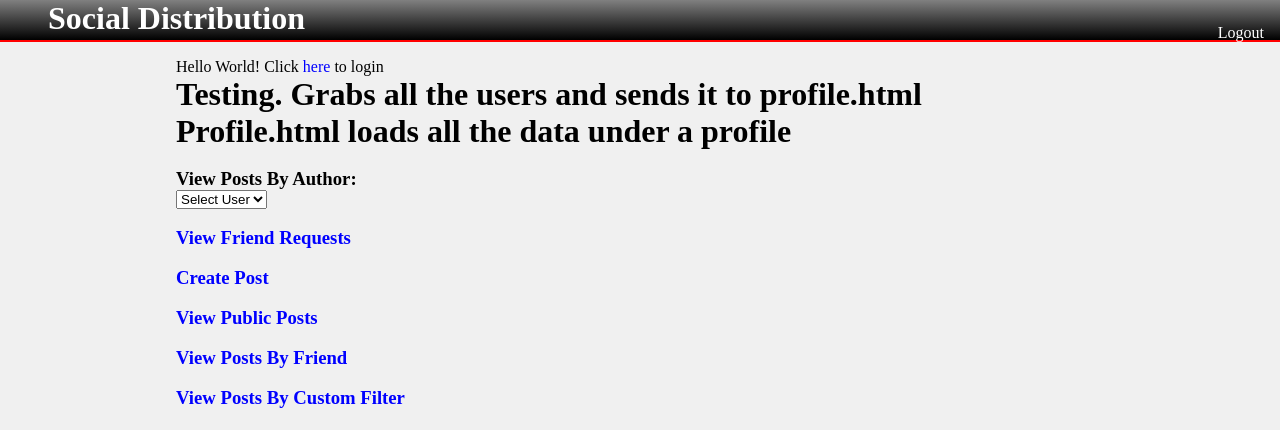
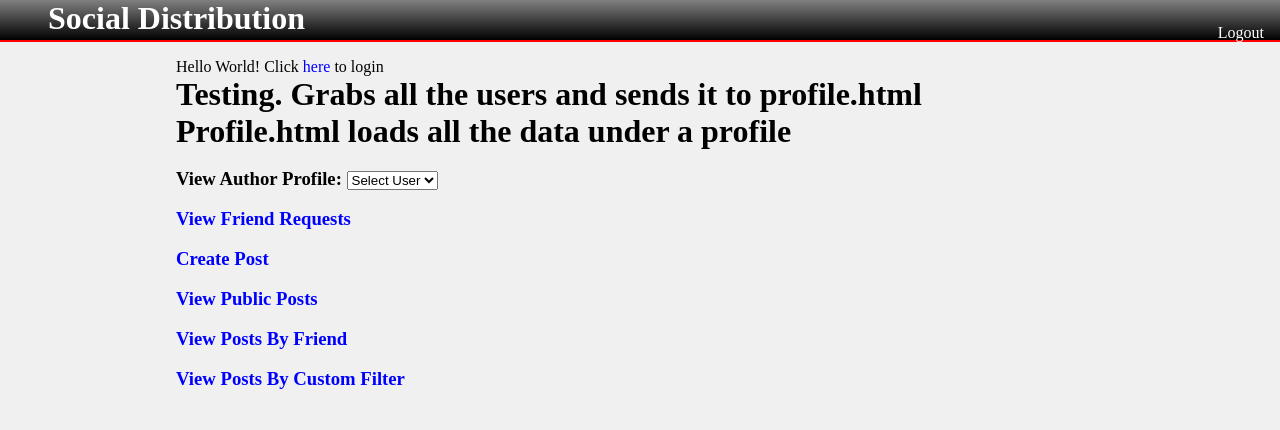
Before and after one commit to CMPUT410W15T02/CMPUT410W15-project, a Django app: page / in a window 1280 px wide; the page is wider, and only the part inside the window is pictured. Shown: the top 430 px of that part. Run offline with Django 3.2, Linux system fonts and the light colour scheme; data comes from the database, SQL or seed files in the repository.

Commit message:
just realized the link was to profile, not posts. whoops!

```diff
--- a/social_distribution/authors/views.py
+++ b/social_distribution/authors/views.py
@@ -101,7 +101,7 @@ def user_login(request):
 @login_required
 def user_logout(request):
     logout(request)
-    return HttpResponseRedirect('/')
+    return HttpResponseRedirect('/login')
 
 def author(request, username):
     context = RequestContext(request)
--- a/social_distribution/templates/authors/index.html
+++ b/social_distribution/templates/authors/index.html
@@ -22,17 +22,18 @@
     <h1>Testing. Grabs all the users and sends it to profile.html </br> Profile.html loads all the data under a profile </h1>
     <br/>
 
-    <h3>View Posts By Author:</h3>
+    <h3>View Author Profile:
     <select id="selectbox" onchange="javascript:location.href = this.value;">
         <option>Select User</option>
-        {% for users in list_of_users%}
+        {% for users in list_of_users %}
             <option value="author/{{ users.username }}">
                 {{users.username}}
             </option>
         {% endfor %}
     </select>
+    </h3>
 
-    <br/><br/>
+    <br/>
     <h3><a href="/add_friend/"> View Friend Requests</a></h3>
 
 	<br/>
```
